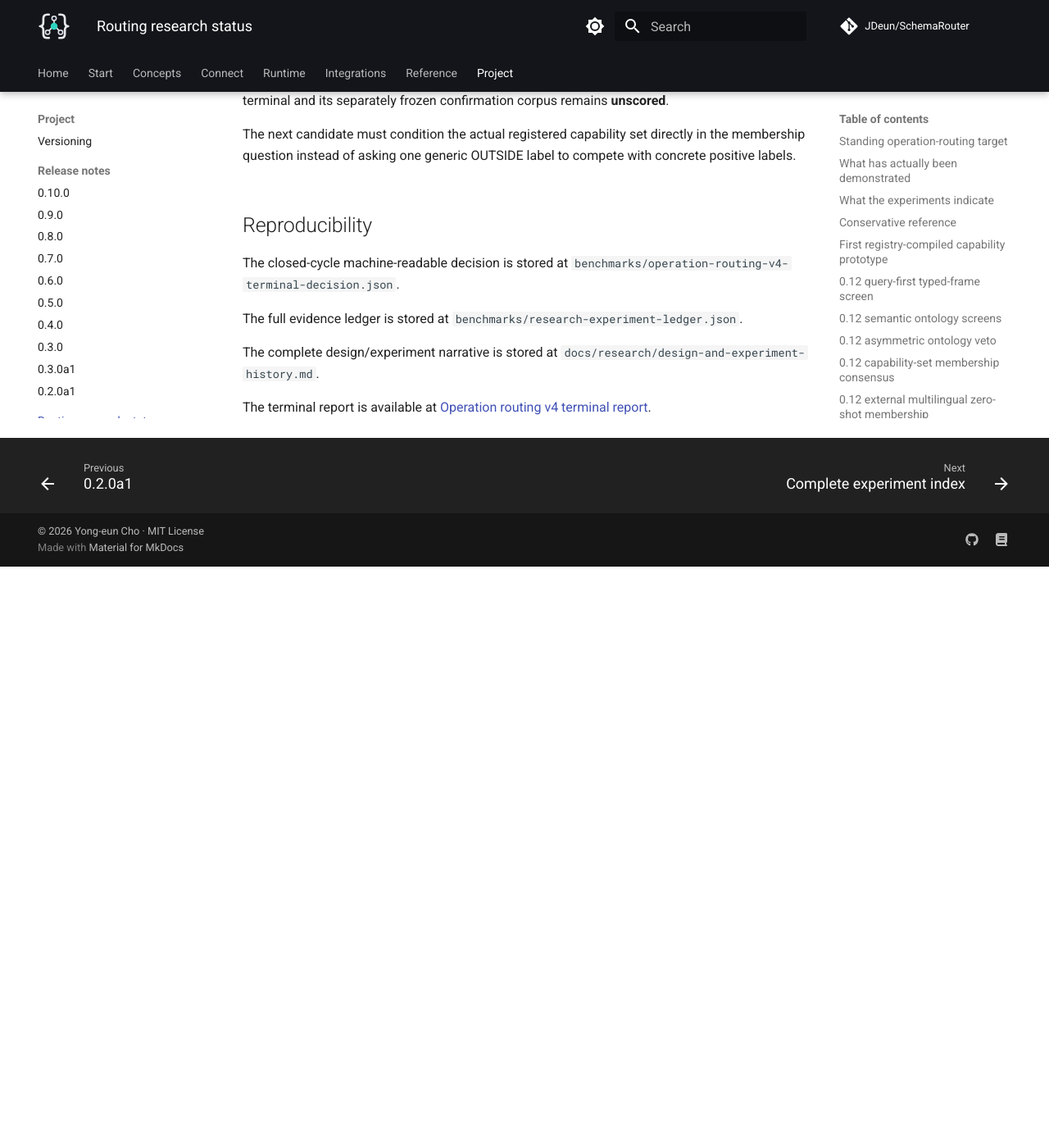
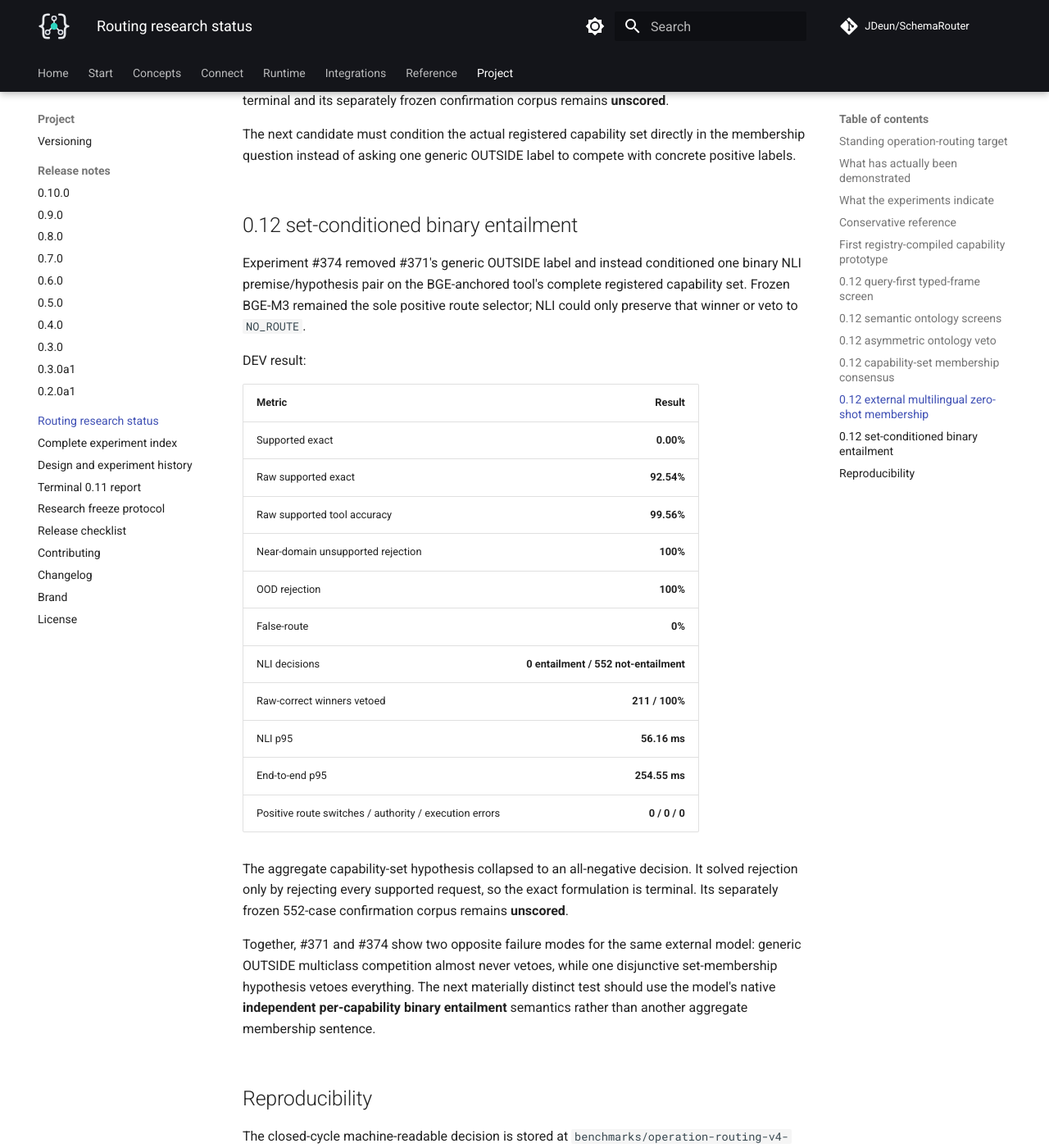
Before and after one commit to JDeun/SchemaRouter, an MkDocs documentation site: the page built from docs/research/routing-status.md, in a window 1280 px wide and 1400 px high, scrolled down 7681 px. Shown: the whole window at 82% size. Built offline with MkDocs 1.6.1 and Material for MkDocs 9.7.7, drawn with Linux system fonts in a browser that asks for light colours; comment, search, counter and statistics services are not loaded; before the commit the page ends 8372 px from its top, so only the background shows below that.

Commit message:
docs: record set-conditioned entailment result

```diff
--- a/docs/research/routing-status.md
+++ b/docs/research/routing-status.md
@@ -246,6 +246,39 @@ terminal and its separately frozen confirmation corpus remains **unscored**.
 The next candidate must condition the actual registered capability set directly in the membership
 question instead of asking one generic OUTSIDE label to compete with concrete positive labels.
 
+
+## 0.12 set-conditioned binary entailment
+
+Experiment #374 removed #371's generic OUTSIDE label and instead conditioned one binary NLI
+premise/hypothesis pair on the BGE-anchored tool's complete registered capability set. Frozen BGE-M3
+remained the sole positive route selector; NLI could only preserve that winner or veto to
+`NO_ROUTE`.
+
+DEV result:
+
+| Metric | Result |
+| --- | ---: |
+| Supported exact | **0.00%** |
+| Raw supported exact | **92.54%** |
+| Raw supported tool accuracy | **99.56%** |
+| Near-domain unsupported rejection | **100%** |
+| OOD rejection | **100%** |
+| False-route | **0%** |
+| NLI decisions | **0 entailment / 552 not-entailment** |
+| Raw-correct winners vetoed | **211 / 100%** |
+| NLI p95 | **56.16 ms** |
+| End-to-end p95 | **254.55 ms** |
+| Positive route switches / authority / execution errors | **0 / 0 / 0** |
+
+The aggregate capability-set hypothesis collapsed to an all-negative decision. It solved rejection
+only by rejecting every supported request, so the exact formulation is terminal. Its separately
+frozen 552-case confirmation corpus remains **unscored**.
+
+Together, #371 and #374 show two opposite failure modes for the same external model: generic
+OUTSIDE multiclass competition almost never vetoes, while one disjunctive set-membership hypothesis
+vetoes everything. The next materially distinct test should use the model's native **independent
+per-capability binary entailment** semantics rather than another aggregate membership sentence.
+
 ## Reproducibility
 
 The closed-cycle machine-readable decision is stored at
```
Also changed, not shown: other parts of docs/research/routing-status.md (+1 -1 lines).
